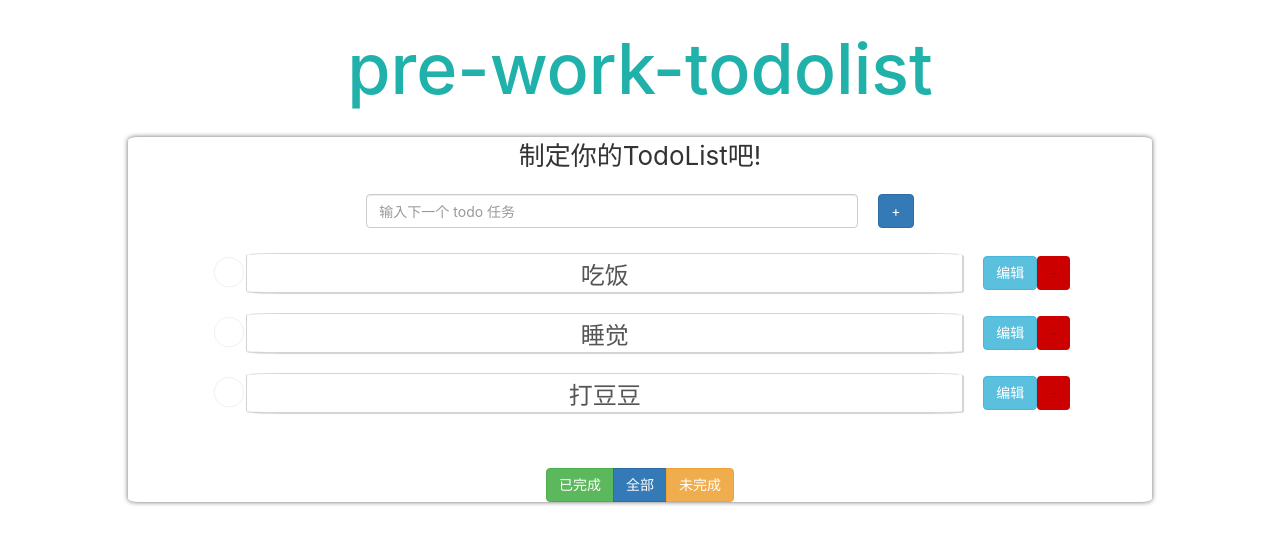
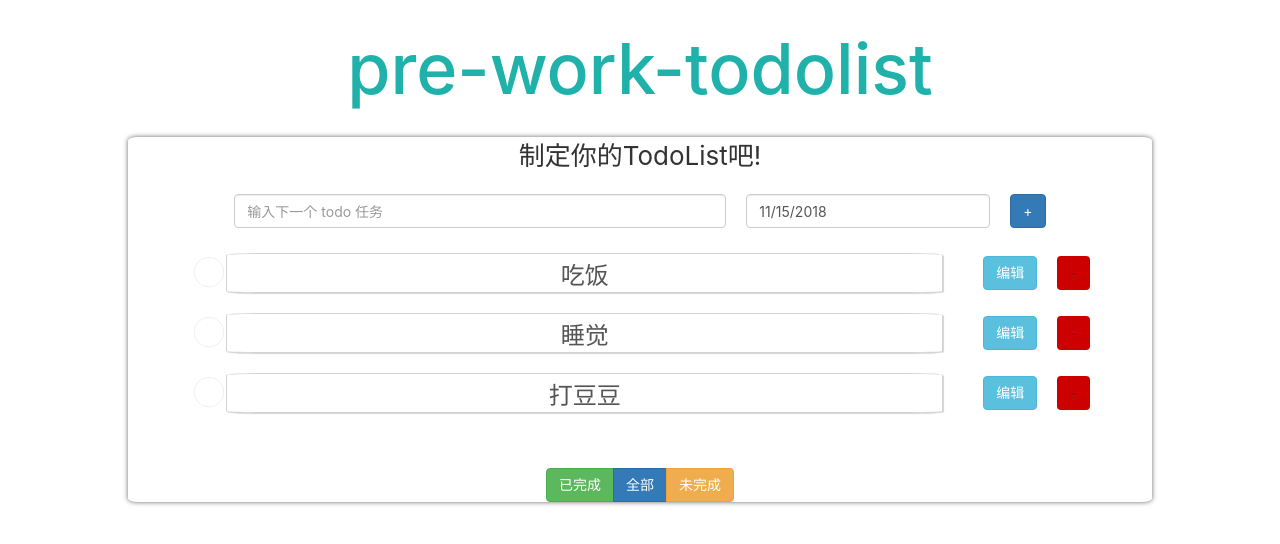
Before and after one commit to ZYSzys/pre-work-todolist, a React (Create React App) app in the folder frontend/: page / in a window 1280 px wide. Shown: the top 544 px of the page. Built offline with nearby package versions, Linux system fonts and the light colour scheme.

Commit message:
add datepicker

```diff
--- a/frontend/package.json
+++ b/frontend/package.json
@@ -5,6 +5,7 @@
   "homepage": "http://ZYSzys.github.io/pre-work-todolist",
   "dependencies": {
     "react": "^16.6.3",
+    "react-datepicker": "2.0.0",
     "react-dom": "^16.6.3",
     "react-scripts": "2.1.1"
   },
--- a/frontend/src/components/TodoContainer/TodoInput/index.css
+++ b/frontend/src/components/TodoContainer/TodoInput/index.css
@@ -10,3 +10,11 @@
     margin-right: 20px;
     width: 50%;
 }
+
+.TodoInput-Picker {
+
+}
+
+.btn {
+    margin-left: 20px;
+}
--- a/frontend/src/components/TodoContainer/TodoInput/index.js
+++ b/frontend/src/components/TodoContainer/TodoInput/index.js
@@ -1,7 +1,21 @@
 import React, { Component } from 'react';
+import DatePicker from 'react-datepicker';
 import './index.css'
 
 export default class TodoInput extends Component {
+    constructor(props) {
+        super(props);
+        this.state = {
+            expireDate: new Date()
+        };
+    };
+
+    handleChange = (date) => {
+        this.setState(({expireDate}) => ({
+            expireDate: date
+        }));
+    };
+
     pressEnter = e => {
         if (e.key === 'Enter') {
             this.saveTodoItem(e);
@@ -36,7 +50,17 @@ export default class TodoInput extends Component {
                     ref="isEditing"
                     onKeyPress={this.pressEnter}
                 />
-                <button className="btn btn-primary" onClick={this.saveTodoItem.bind(this)}>+</button>
+                <DatePicker
+                    className="TodoInput-Picker form-control"
+                    selected={this.state.expireDate}
+                    onchange={this.handleChange}
+                />
+                <button
+                    className="btn btn-primary"
+                    onClick={this.saveTodoItem.bind(this)}
+                >
+                    +
+                </button>
             </div>
         )
     };
```
Also changed, not shown: 1 other file (tests, documents, lock files or other folders).
